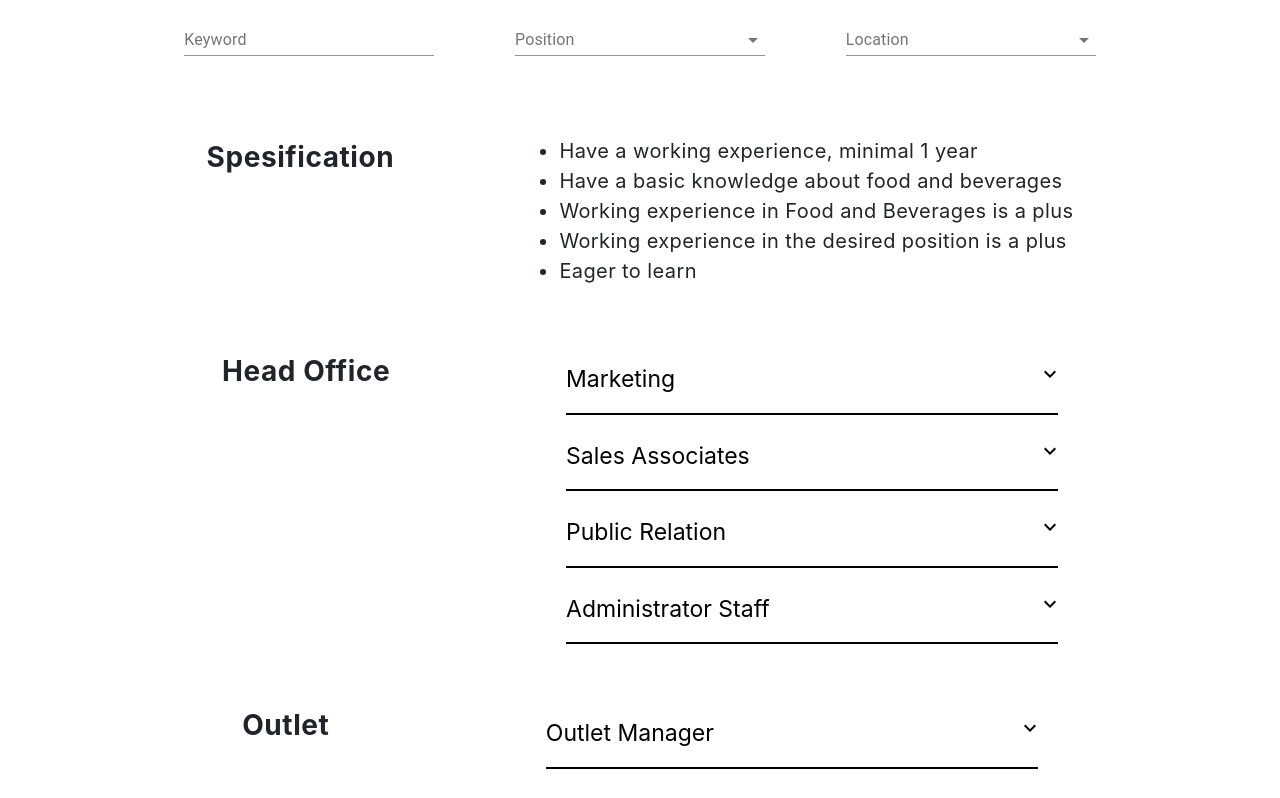
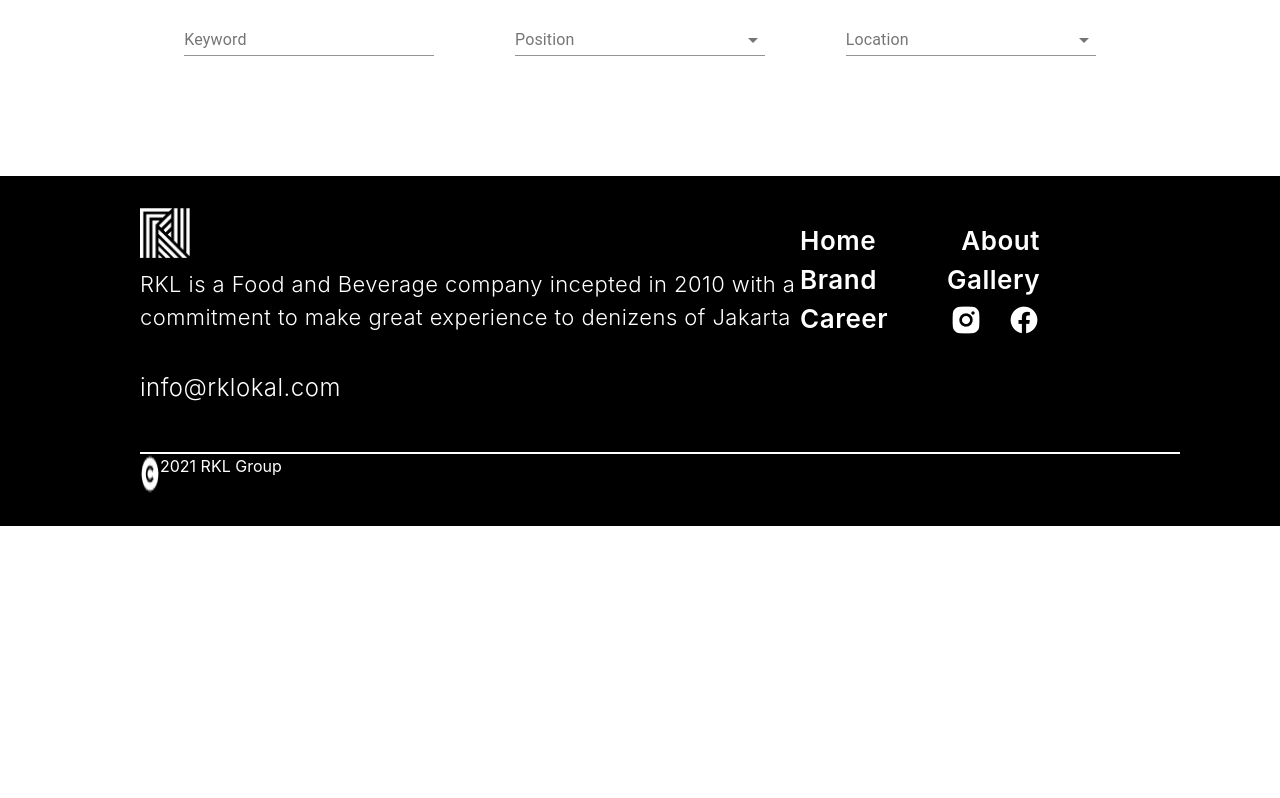
Before and after one commit to adityanandaaa/rkl_frontend, a React (Create React App) app: page /career in a window 1280 px wide. Shown: the part 740-1538 px from the top of the page. After the commit the page ends 1266 px from the top, so only its background shows below. Built offline with nearby package versions, Linux system fonts and the light colour scheme.

Commit message:
commented some section on career page

```diff
--- a/src/Pages/Career/index.jsx
+++ b/src/Pages/Career/index.jsx
@@ -59,7 +59,7 @@ const Career = () => {
                         </FormControl>
                     </Flex>
 
-                    <Flex direction="column" alignItems="center" style={{marginTop: '5em'}}>
+                    {/* <Flex direction="column" alignItems="center" style={{marginTop: '5em'}}>
                         <Flex direction="row" justify="space-around" className="section">
                             <h1>Spesification</h1>
                             <ul>
@@ -183,11 +183,11 @@ const Career = () => {
                                 </Accordion.Collapse>
                             </Accordion>
                         </Flex>
-                    </Flex>
+                    </Flex> */}
 
                 </Content>
             </Wrapper>
-            {/* <Footer /> */}
+            <Footer />
         </div>
 
     )
--- a/src/Pages/Career/styles.js
+++ b/src/Pages/Career/styles.js
@@ -16,7 +16,7 @@ export const Flex = styled.div`
 
 export const Wrapper = styled.div`
     // margin-top: 1em;
-    width: 100vw;
+    width: 100%;
 `
 
 export const Header = styled.div`
@@ -56,9 +56,6 @@ export const Header = styled.div`
     }
 
     @media (max-width: 414px){
-        width: 413px;
-        height: auto;
-        // background-size: 414px 600px;
         .join{
             h1{
                 font-size: 30px;
```
